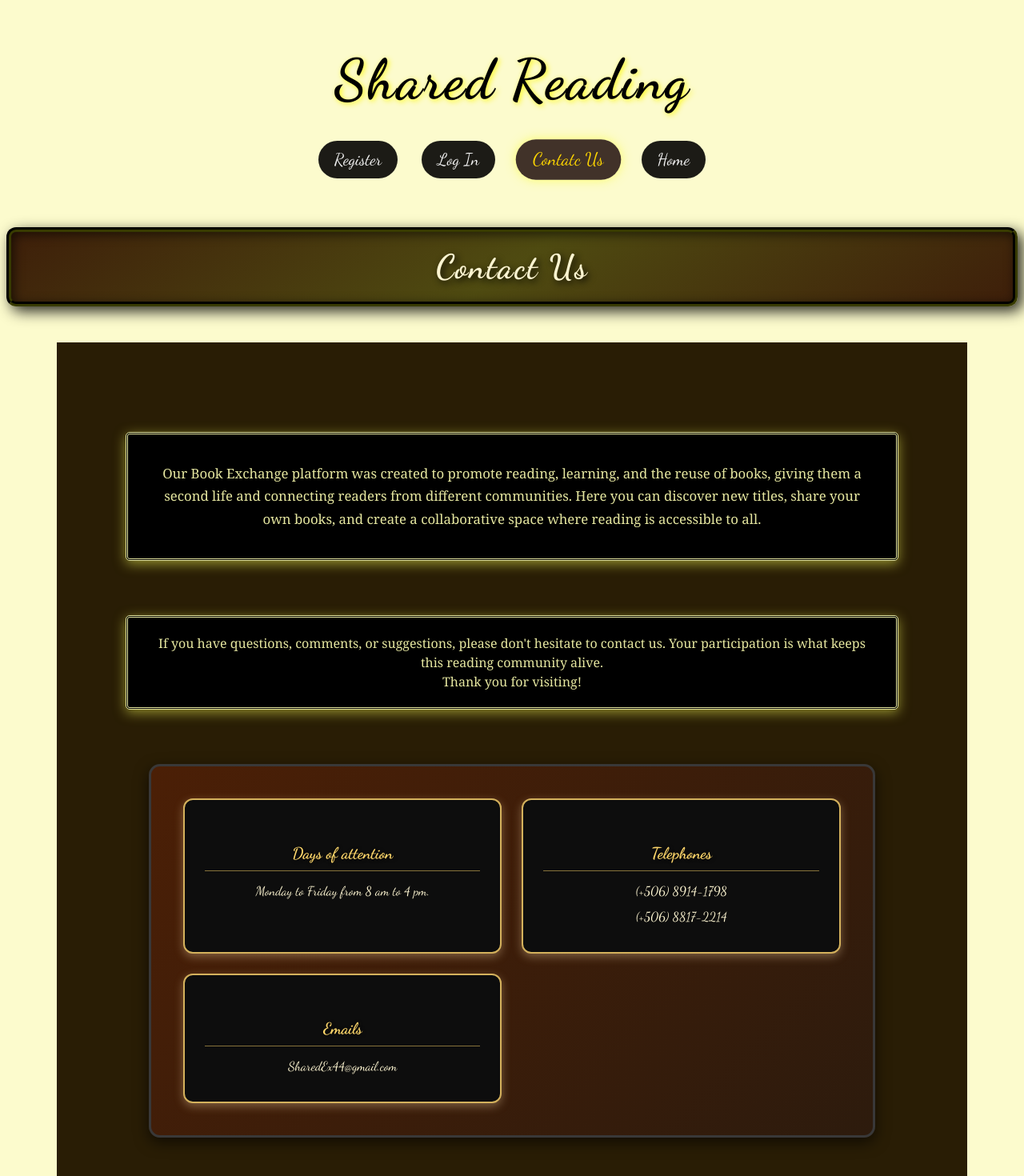
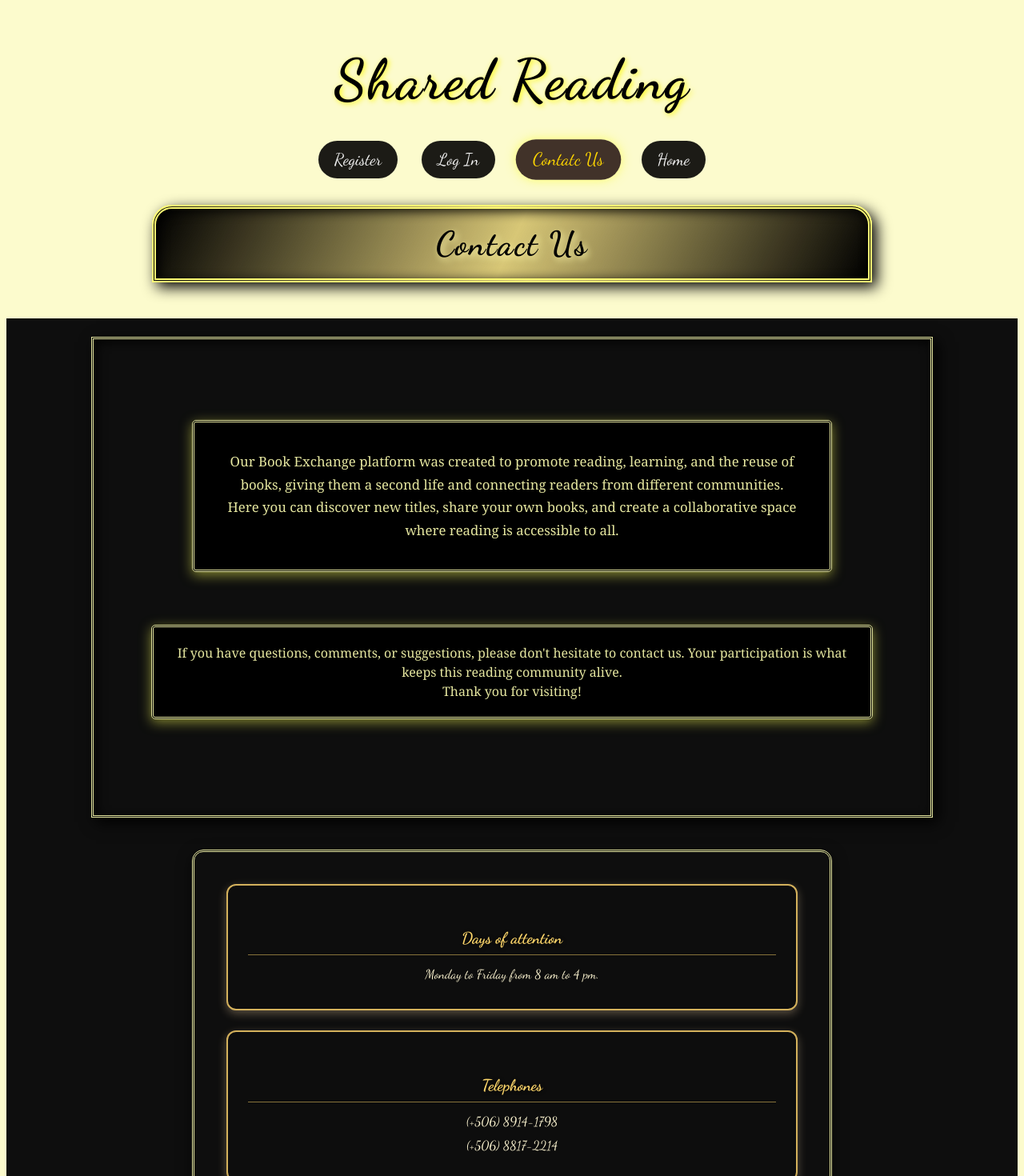
Before and after one commit to JuanDiegoCC02/books-exchange, a React (Vite) app: page /contactus in a window 1280 px wide. Shown: the top 1470 px of the page at 80% size. Built offline with nearby package versions, Linux system fonts and the light colour scheme; a web font is replaced by a local one.

Commit message:
Updating newStyles & newStructure ContactUs

```diff
--- a/src/Components/ContactMain.jsx
+++ b/src/Components/ContactMain.jsx
@@ -9,14 +9,17 @@ function ContactMain() {
     <div className='containerTitleContacUs'>
         <h1 className='titleContacUs'>Contact Us</h1>
     </div>
+
     <div className='fullDescripContainer'>
     <div className='ContainerDataPag'>
-        <p className='DescriptionContacUs'>Our Book Exchange platform was created to promote reading, learning, and the reuse of books, giving them a second
+        <div className='containerDIContacUs'>
+          <p className='DescriptionContacUs'>Our Book Exchange platform was created to promote reading, learning, and the reuse of books, giving them a second
              life and connecting readers from different communities. Here you can discover new titles, share your own books, and create a collaborative space where reading is accessible to all.
-         </p>
+          </p>
           <p className='InfoTYPag'>If you have questions, comments, or suggestions, please don't hesitate to contact us. Your participation is what keeps this reading community alive.
-       <br /> Thank you for visiting!
-     </p>
+             <br /> Thank you for visiting!
+          </p>
+         </div>
 
      <div className='ContainerContactUs'>
     <div className='ContainerData'>
--- a/src/Styles/ContactUs.css
+++ b/src/Styles/ContactUs.css
@@ -1,33 +1,41 @@
-
-
-
-/* ---- Título ---- */
+/* --- container all --- */
 .containerTitleContacUs {
   width: 100%;
   text-align: center;
   margin-bottom: 45px;
 }
 
+.containerDIContacUs {
+  border: 3px double #e6e7a0;
+  box-shadow: 6px 6px 18px rgb(0, 0, 0),
+              inset 3px 3px 14px rgba(0, 0, 0, 0.945);
+  padding: 5%;
+  margin: 1%;
+}
+
 .titleContacUs {
   padding: 18px 32px;
+  margin: 0 auto;
   font-size: 42px;
   font-weight: bold;
   letter-spacing: 2px;
-  color: #fdf5d1;
-  background: linear-gradient(145deg, #3e1f0a 0%, #4b470dfa 50%, #3e1f0a 100%);
-  border: 6px groove #383b01;
-  border-radius: 12px;
- text-shadow: 3px 3px 8px rgba(0, 0, 0, 0.9);
-  box-shadow: 6px 6px 18px rgba(0, 0, 0, 0.85),
-              inset 3px 3px 14px rgba(0, 0, 0, 0.6);
+  background: linear-gradient(115deg, #000000 0%, #aa840870 50%, #000000 100%);
+  border: 5px double #fffd74;
+  border-radius: 25px 25px 0 0;
+  text-shadow: 3px 3px 8px rgb(255, 249, 171);
+  box-shadow: 6px 6px 18px rgb(0, 0, 0),
+              inset 3px 3px 14px rgba(0, 0, 0, 0.945);
+  width: 85%;
+  max-width: 900px;
+  color: #000000;
+  box-sizing: border-box;
 }
 
-/* ---- Contenedor descripción general ---- */
 .fullDescripContainer {
-  background-color: #291d05;
-  width: 90%;
+  background-color: #0e0e0e;
+  width: 100%;
   margin: 0 auto;
-  padding: 5% 0;
+  padding: 1% 0;
 }
 
 .ContainerDataPag {
@@ -48,9 +56,10 @@
   text-align: center;
   font-family: Georgia, 'Times New Roman', Times, serif;
   margin: 5% auto;
+  width: 90%;
+  max-width: 800px;
+  box-sizing: border-box;
 }
-
-
 
 .InfoTYPag {
   padding: 20px 25px;
@@ -64,45 +73,53 @@
   text-align: center;
   font-family: Georgia, 'Times New Roman', Times, serif;
   margin: 7% auto;
+  width: fit-content;
+  max-width: 90%;
+  transition: transform 0.2s ease;
 }
 
-/* ---- Contenedor principal ---- */
+.InfoTYPag:hover {
+  transform: translateY(-3px);
+  box-shadow: 0 10px 18px rgba(255, 215, 154, 0.623);
+}
+
+/* ---grid 1 column--- */
 .ContainerContactUs {
   width: 85%;
-  max-width: 1100px;
+  max-width: 800px;
   margin: 40px auto;
   padding: 40px;
-  background: linear-gradient(135deg, #4b1f06 0%, #2d1b0d 100%);
-  border: 3px solid #393838;
+  background-color: #0e0e0e;
+  border: 3px double #e6e7a0;
   border-radius: 14px;
   box-shadow: 0 6px 18px rgba(0, 0, 0, 0.6);
   color: #FAF3E0;
+  box-sizing: border-box;
 
   display: grid;
-  grid-template-columns: repeat(auto-fit, minmax(280px, 1fr));
+  grid-template-columns: 1fr; /* Forzamos exactamente 1 columna siempre */
   gap: 25px;
 }
 
-/* ---- Tarjetas de datos ---- */
 .ContainerData {
   padding: 25px;
   background: #0d0d0d;
   border: 2px solid #d4b15c;
   border-radius: 12px;
-  box-shadow: 0 4px 12px rgba(248, 217, 170, 0.35);
+  box-shadow: 0 4px 12px rgba(248, 217, 170, 0.322);
   color: #f8eebd;
   font-size: 1rem;
-  line-height: 1.6;
+  line-height: 1.5;
   text-align: center;
   transition: transform 0.2s ease, box-shadow 0.3s ease;
 }
 
 .ContainerData:hover {
   transform: translateY(-4px);
-  box-shadow: 0 10px 18px rgba(248, 217, 170, 0.55);
+  box-shadow: 0 10px 18px rgba(255, 248, 154, 0.61);
 }
 
-/* ---- Subtítulos dentro de las tarjetas ---- */
+/* --- texts  --- */
 .titleHrContacUs,
 .titleTelefContacUs,
 .titleEmailContacUs {
@@ -115,7 +132,6 @@
   padding-bottom: 5px;
 }
 
-/* ---- Textos específicos ---- */
 .HrContacUs,
 .telfContacUs,
 .emailContacUs {
@@ -123,3 +139,24 @@
   font-size: 1rem;
   color: #fdf5d1;
 }
+
+/* ---responsive-- */
+@media (max-width: 768px) {
+  .titleContacUs {
+    font-size: 24px; /* Tamaño de fuente más cómodo para móvil */
+    width: 95%;
+    padding: 15px 10px;
+  }
+
+  .ContainerContactUs {
+    width: 95%;
+    padding: 20px;
+    margin: 20px auto;
+  }
+
+  .DescriptionContacUs {
+    padding: 20px;
+    width: 95%;
+    font-size: 0.95rem;
+  }
+}
--- a/src/Styles/StyleFormLogIn.css
+++ b/src/Styles/StyleFormLogIn.css
@@ -16,8 +16,9 @@
   border-style:  double;
   border-radius: 25px 25px 0 0;
   letter-spacing: 2px;
-  text-shadow: 3px 3px 10px rgb(0, 0, 0);
-  box-shadow:  0px 8px 20px rgba(0,0,0,0.8);
+ text-shadow: 3px 3px 8px rgb(255, 249, 171);
+  box-shadow:  0px 8px 20px rgba(0,0,0,0.8),
+  inset 3px 3px 14px rgba(0, 0, 0, 0.945);
 }
 .FormContainerLogIn{
     width: 35%;
--- a/src/Styles/StyleFormReg.css
+++ b/src/Styles/StyleFormReg.css
@@ -16,8 +16,9 @@
   border-style:  double;
   border-radius: 25px 25px 0 0;
   letter-spacing: 2px;
-  text-shadow: 3px 3px 10px rgb(0, 0, 0);
-  box-shadow:  0px 8px 20px rgba(0,0,0,0.8);
+  text-shadow: 3px 3px 8px rgb(255, 249, 171);
+  box-shadow:  0px 8px 20px rgba(0,0,0,0.8),
+  inset 3px 3px 14px rgba(0, 0, 0, 0.945);
 }
 
 .lbRegister{
```
